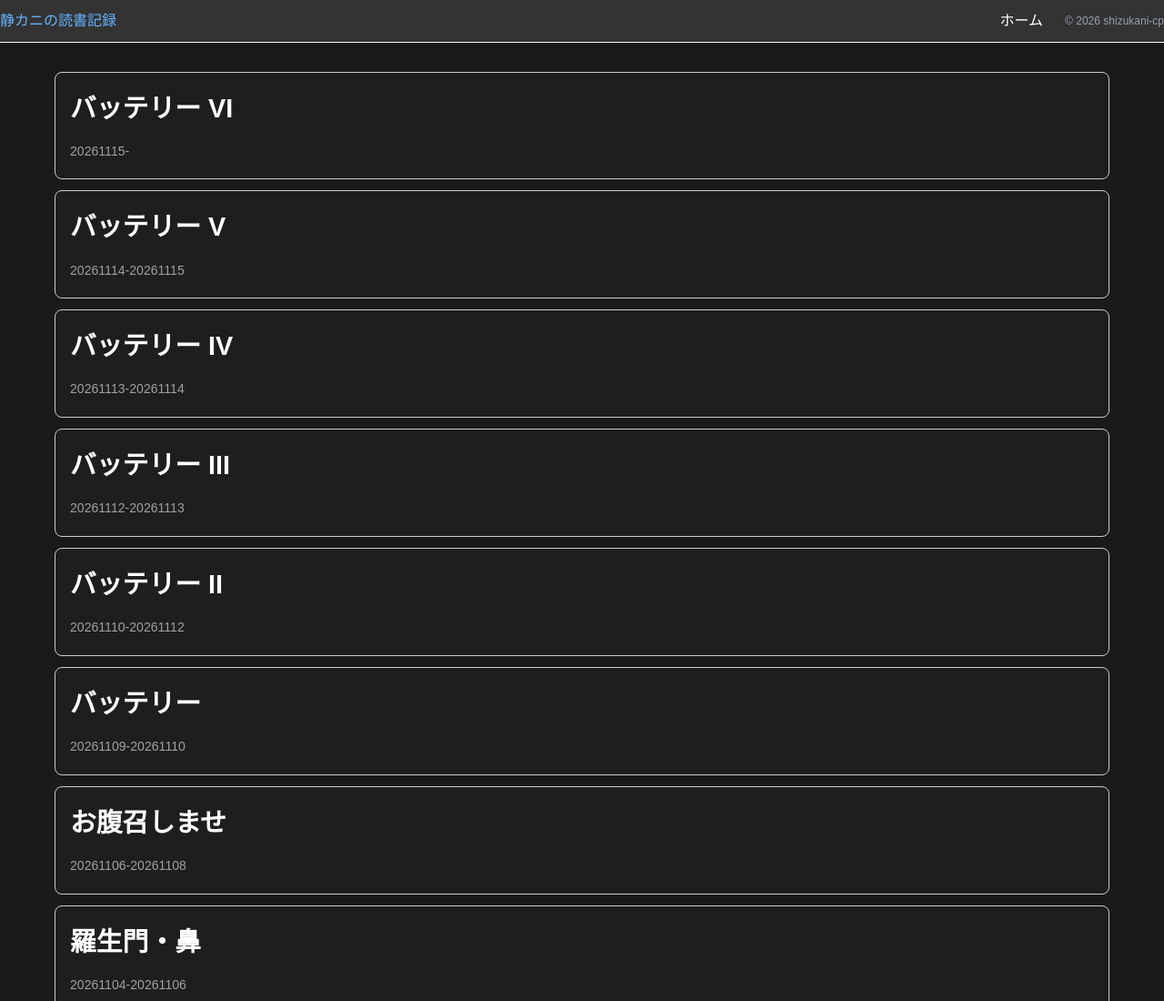
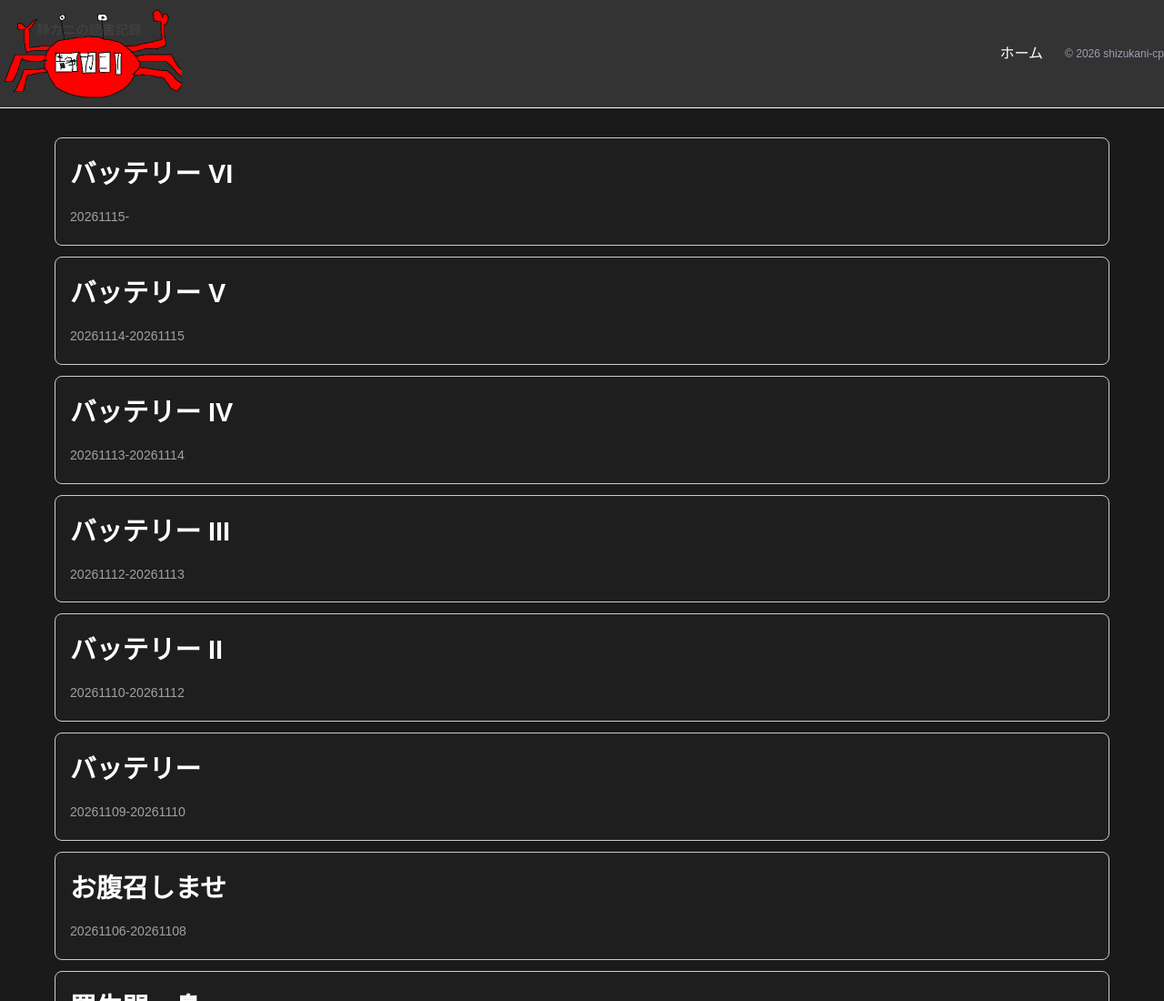
Before and after one commit to shizukani-cp/book, an Astro site: page / in a window 1280 px wide. Shown: the top 1100 px of the page at 91% size. Built offline with nearby package versions, Linux system fonts and the light colour scheme; Astro itself is replaced by a stand-in of ours.

Commit message:
やっぱタイトル画像は欲しいよね

```diff
--- a/src/layouts/Layout.astro
+++ b/src/layouts/Layout.astro
@@ -33,7 +33,13 @@ const siteUrl = "https://shizukani-cp.github.io/book/";
   </head>
   <body>
     <header class="flex w-full items-center justify-between px-4 py-3 border-b">
-      <a href="/book/">静カニの読書記録</a>
+      <a href="/book/">
+        <img
+          src="/book/shizukani_title.png"
+          alt="タイトル画像"
+          class="title-image"
+        />
+      </a>
       <div class="flex items-center gap-6">
         <nav>
           <ul class="flex gap-4">
--- a/src/styles/globals.css
+++ b/src/styles/globals.css
@@ -56,6 +56,12 @@ img {
   height: auto;
 }
 
+img.title-image {
+  width: 200px;
+  height: auto;
+  margin: auto;
+}
+
 .back-next {
   width: 49%;
 }
```
Also changed, not shown: public/shizukani_title.png (added).
